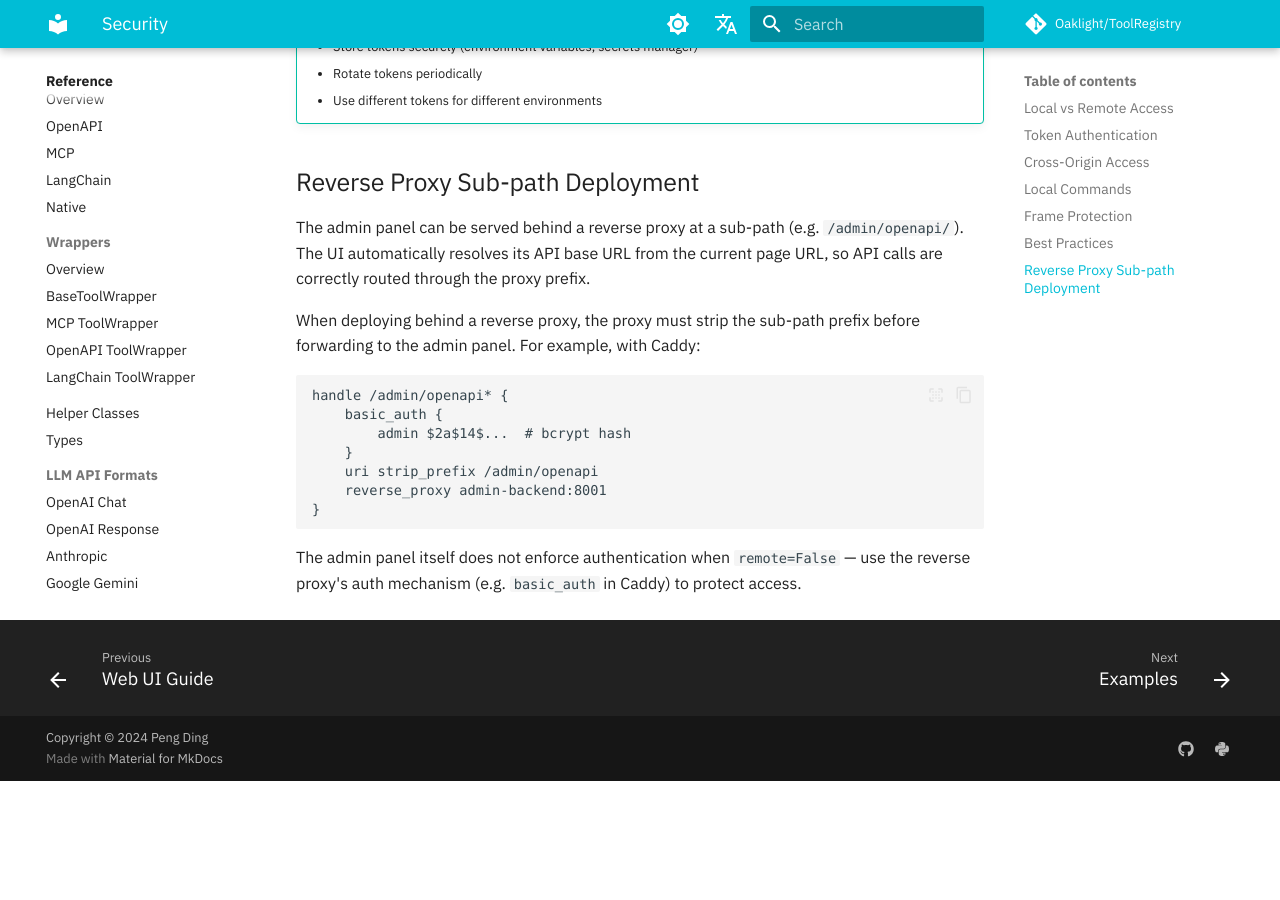
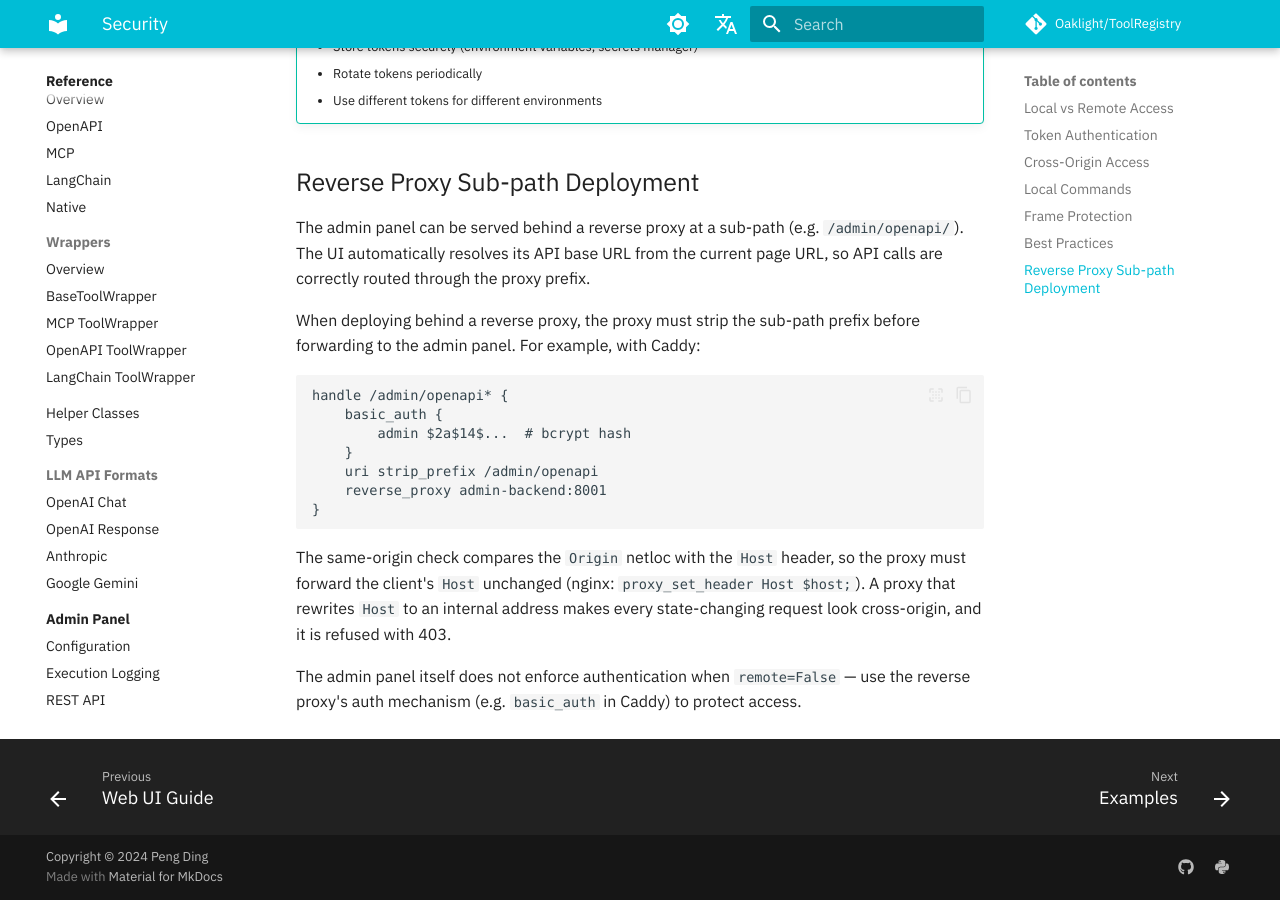
Before and after one commit to Oaklight/ToolRegistry, an MkDocs documentation site: the page built from docs/admin/security.md, in a window 1280 px wide and 900 px high, scrolled down 2021 px. Built offline with MkDocs 1.6.1 and Material for MkDocs 9.7.7, drawn with Linux system fonts in a browser that asks for light colours; some web fonts are replaced; comment, search, counter and statistics services are not loaded; before the commit the page ends 2802 px from its top, so only the background shows below that.

Commit message:
docs: note the Host header requirement for state-changing requests

````diff
--- a/docs/admin/security.md
+++ b/docs/admin/security.md
@@ -90,4 +90,10 @@
 }
 ```
 
+The same-origin check compares the `Origin` netloc with the `Host` header, so
+the proxy must forward the client's `Host` unchanged (nginx:
+`proxy_set_header Host $host;`). A proxy that rewrites `Host` to an internal
+address makes every state-changing request look cross-origin, and it is
+refused with 403.
+
 The admin panel itself does not enforce authentication when `remote=False` — use the reverse proxy's auth mechanism (e.g. `basic_auth` in Caddy) to protect access.
````
